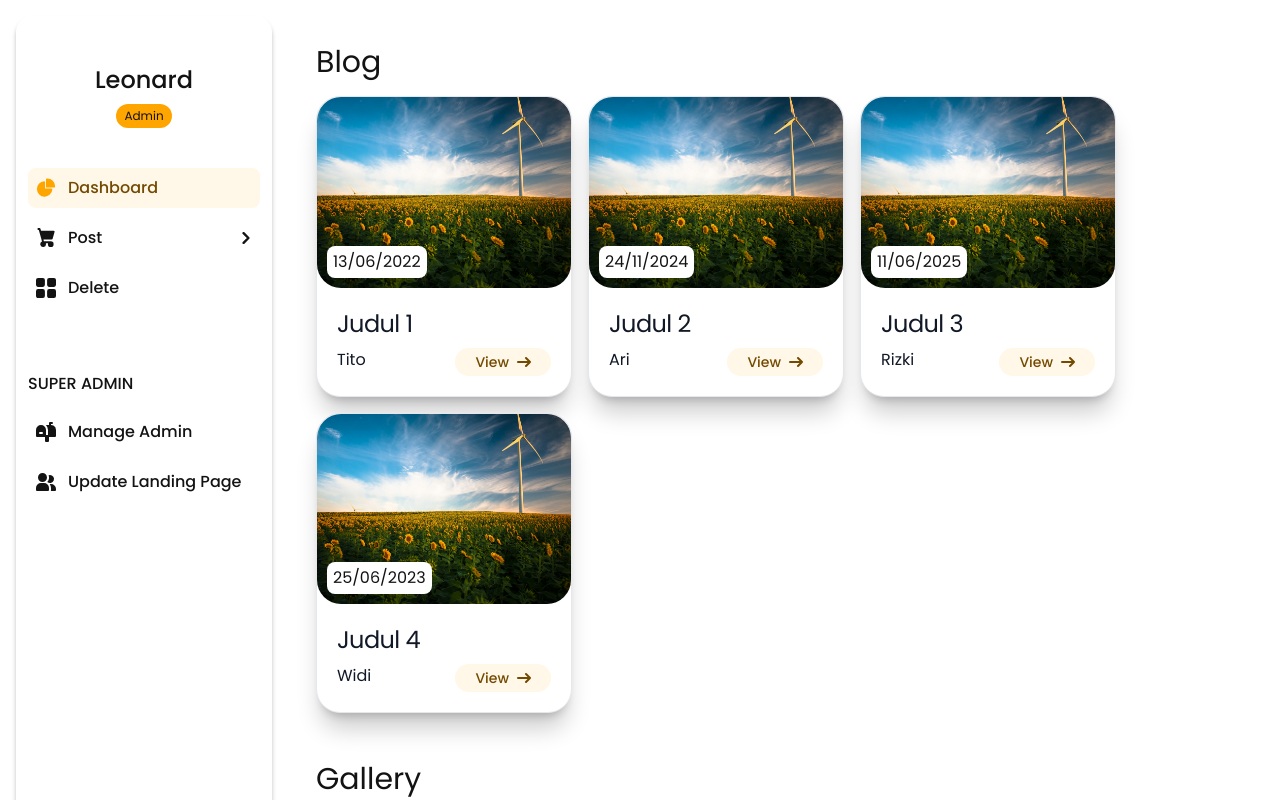
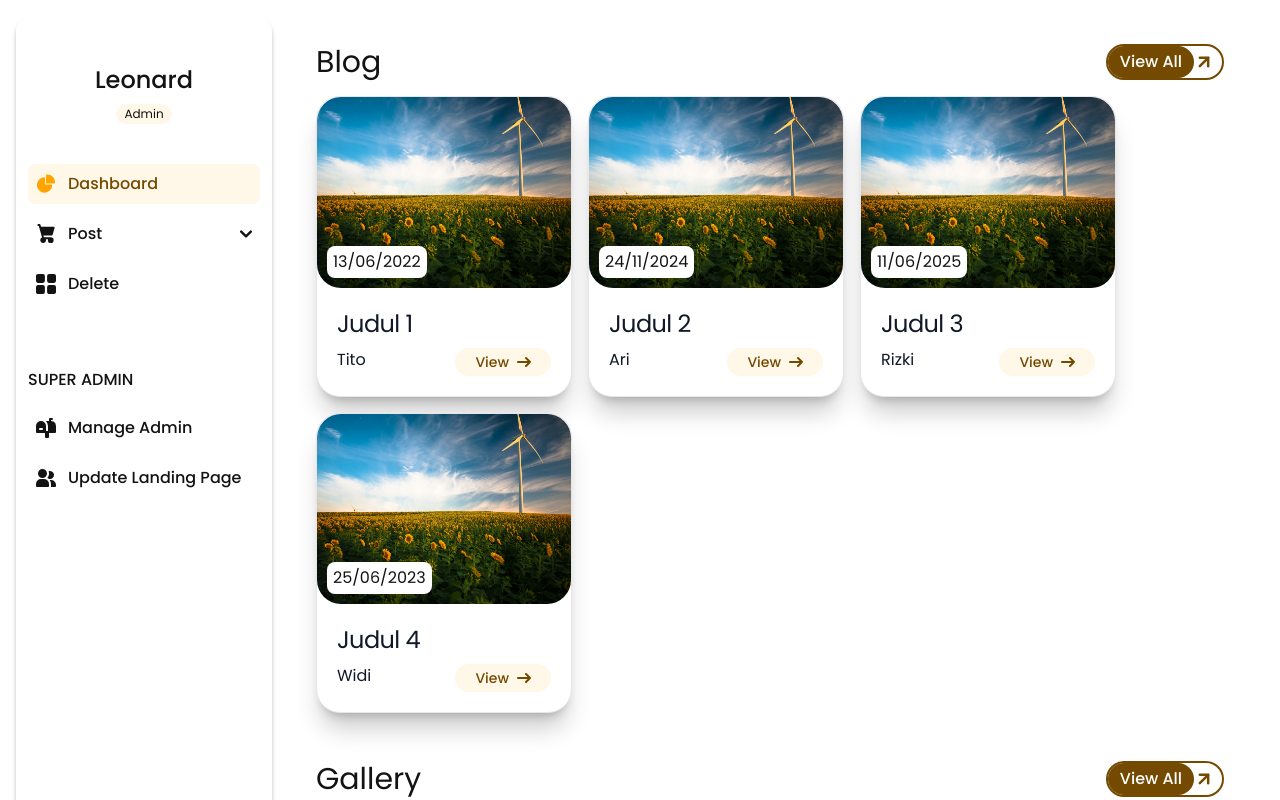
Before and after one commit to TitoPutraaa/Lapancoms, a React (Vite) app in the folder Lapancoms/: page /admin in a window 1280 px wide. Shown: the top 800 px of the page. Built offline with nearby package versions, Linux system fonts and the light colour scheme.

Commit message:
add button component view all

```diff
--- a/Lapancoms/src/App.jsx
+++ b/Lapancoms/src/App.jsx
@@ -1,4 +1,4 @@
-import "./App.css";
+import "./index.css";
 import Dashboard from "./components/layout/DashboardMain.jsx";
 import Sidebar from "./components/layout/Sidebar.jsx";
 import Login from "./pages/Login.jsx";
--- a/Lapancoms/src/components/common/BlogCard.jsx
+++ b/Lapancoms/src/components/common/BlogCard.jsx
@@ -42,6 +42,7 @@ export default function BlogCard({ title, date, author }) {
                   d="M1 5h12m0 0L9 1m4 4L9 9"
                 />
               </svg>
+
             </a>
           </div>
         </div>
--- /dev/null
+++ b/Lapancoms/src/components/common/BlogViewAll.jsx
@@ -0,0 +1,13 @@
+export default function BlogViewAll() {
+  return (
+          <a href="#" className="flex mr-5 border-2 rounded-3xl border-primary hover:bg-primary hover:text-white transition duration-1000 ease-in-out">
+            <div className="text-white bg-primary px-3 py-1 rounded-3xl">View All</div>
+            <div className="mr-2 mt-1.5">
+              <svg className="" xmlns="http://www.w3.org/2000/svg" width="20" height="20" viewBox="0 0 24 24" fill="none" stroke="currentColor" stroke-width="3" stroke-linecap="round" stroke-linejoin="round">
+                <line x1="7" y1="17" x2="17" y2="7"></line>
+                <polyline points="7 7 17 7 17 17"></polyline>
+              </svg>
+            </div>
+          </a>
+  )
+}
--- /dev/null
+++ b/Lapancoms/src/components/common/GalleryViewAll.jsx
@@ -0,0 +1,13 @@
+export default function BlogViewAll() {
+  return (
+          <a href="#" className="flex mr-5 border-2 rounded-3xl border-primary hover:bg-primary hover:text-white transition duration-1000 ease-in-out">
+            <div className="text-white bg-primary px-3 py-1 rounded-3xl">View All</div>
+            <div className="mr-2 mt-1.5">
+              <svg className="" xmlns="http://www.w3.org/2000/svg" width="20" height="20" viewBox="0 0 24 24" fill="none" stroke="currentColor" stroke-width="3" stroke-linecap="round" stroke-linejoin="round">
+                <line x1="7" y1="17" x2="17" y2="7"></line>
+                <polyline points="7 7 17 7 17 17"></polyline>
+              </svg>
+            </div>
+          </a>
+  )
+}
--- a/Lapancoms/src/components/layout/DashboardMain.jsx
+++ b/Lapancoms/src/components/layout/DashboardMain.jsx
@@ -1,5 +1,7 @@
 import BlogCard from "../common/BlogCard";
-import ImgCard from "../common/ImgCard";
+import ImgCard from "../common/GalleryCard";
+import BlogViewAll from "../common/BlogViewAll";
+import GalleryViewAll from "../common/GalleryViewAll";
 import "../../index.css";
 
 export default function DashboardMain() {
@@ -42,9 +44,12 @@ export default function DashboardMain() {
   ];
 
   return (
-    <div className="">
+    <>
       <div className="mb-12 mx-5">
-        <h2 className="text-3xl mb-4">Blog</h2>
+        <div className="flex justify-between mb-4">
+          <h2 className="text-3xl">Blog</h2>
+          <BlogViewAll />
+        </div>
         <div className="card-container">
           {blogData.map((data) => (
             <BlogCard
@@ -57,13 +62,16 @@ export default function DashboardMain() {
         </div>
       </div>
       <div className="mb-12 mx-5">
-        <h2 className="text-3xl mb-4">Gallery</h2>
+        <div className="flex justify-between mb-4">
+        <h2 className="text-3xl">Gallery</h2>
+        <GalleryViewAll/>
+        </div>
         <div className="card-container">
           {imgData.map((data) => (
             <ImgCard key={data.title} title={data.title} author={data.author} />
           ))}
         </div>
       </div>
-    </div>
+    </>
   );
 }
--- a/Lapancoms/src/components/layout/Sidebar.jsx
+++ b/Lapancoms/src/components/layout/Sidebar.jsx
@@ -11,13 +11,13 @@ export default function Sidebar({ content }) {
         <button
           onClick={() => setIsOpen(true)}
           type="button"
-          className={`text-dark focus:ring-secondary z-10 cursor-pointer items-center rounded-lg text-sm focus:ring-2 focus:outline-none lg:hidden ${
+          className={`z-10 items-center text-sm text-dark rounded-lg lg:hidden focus:outline-none focus:ring-2 focus:ring-secondary cursor-pointer ${
             isOpen ? "hidden" : "fixed"
           }`}
         >
           <span className="sr-only">Open sidebar</span>
           <svg
-            className="text-primary h-6 w-6"
+            className="w-6 h-6 text-primary"
             fill="currentColor"
             viewBox="0 0 20 20"
             xmlns="http://www.w3.org/2000/svg"
@@ -31,9 +31,9 @@ export default function Sidebar({ content }) {
         </button>
         {/* <div className="lg:block w-64 rounded-2xl hidden"></div> */}
         <aside
-          className={`top-4 bottom-4 left-4 z-40 mr-6 w-64 shrink-0 rounded-2xl bg-white transition-transform lg:static lg:translate-x-0 lg:overflow-visible ${
+          className={`lg:static shrink-0  top-4 left-4 bottom-4 z-40 w-64 bg-white transition-transform lg:translate-x-0 rounded-2xl lg:overflow-visible mr-6 ${
             isOpen
-              ? "fixed translate-x-0"
+              ? "fixed translate-x-0  "
               : "fixed -translate-x-full overflow-hidden"
           } `}
           aria-label="Sidebar"
@@ -41,10 +41,10 @@ export default function Sidebar({ content }) {
           <button
             onClick={() => setIsOpen(false)}
             type="button"
-            class={`text-dark hover:text-primary absolute top-2 right-3 inline-flex h-8 w-8 items-center justify-center bg-transparent text-sm lg:hidden`}
+            class={`lg:hidden text-dark bg-transparent hover:text-primary text-sm w-8 h-8  inline-flex justify-center items-center top-2 right-3 absolute`}
           >
             <svg
-              class="h-3 w-3"
+              class="w-3 h-3"
               xmlns="http://www.w3.org/2000/svg"
               fill="none"
               viewBox="0 0 14 14"
@@ -58,12 +58,12 @@ export default function Sidebar({ content }) {
               />
             </svg>
           </button>
-          <div className="shadow-soft h-full w-full overflow-y-auto rounded-2xl px-3 py-4">
+          <div className="h-full px-3 py-4 overflow-y-auto rounded-2xl shadow-soft w-full">
             <div className="mt-8 mb-10">
-              <h1 className="text-dark mb-2 text-center text-2xl font-medium">
+              <h1 className="text-dark text-center font-medium text-2xl mb-2">
                 Leonard
               </h1>
-              <p className="bg-accent mx-auto w-fit rounded-full px-2 py-1 text-xs">
+              <p className=" bg-secondary text-xs w-fit rounded-full px-2 py-0.5 mx-auto">
                 Admin
               </p>
             </div>
@@ -73,12 +73,12 @@ export default function Sidebar({ content }) {
                 <button
                   type="button"
                   onClick={() => setActiveMenu("dashboard")}
-                  className={`sideMenu text-dark group hover:bg-secondary flex w-full items-center rounded-lg p-2 ${
+                  className={`sideMenu w-full flex items-center p-2 text-dark rounded-lg group hover:bg-secondary ${
                     activeMenu === "dashboard" ? "active" : ""
                   }`}
                 >
                   <svg
-                    className="text-dark group-hover:text-accent h-5 w-5 transition duration-75"
+                    className="w-5 h-5 text-dark transition duration-75  group-hover:text-secondary "
                     aria-hidden="true"
                     xmlns="http://www.w3.org/2000/svg"
                     fill="currentColor"
@@ -87,7 +87,7 @@ export default function Sidebar({ content }) {
                     <path d="M16.975 11H10V4.025a1 1 0 0 0-1.066-.998 8.5 8.5 0 1 0 9.039 9.039.999.999 0 0 0-1-1.066h.002Z" />
                     <path d="M12.5 0c-.157 0-.311.01-.565.027A1 1 0 0 0 11 1.02V10h8.975a1 1 0 0 0 1-.935c.013-.188.028-.374.028-.565A8.51 8.51 0 0 0 12.5 0Z" />
                   </svg>
-                  <span className="group-hover:text-primary ms-3">
+                  <span className="ms-3 group-hover:text-primary">
                     Dashboard
                   </span>
                 </button>
@@ -97,14 +97,14 @@ export default function Sidebar({ content }) {
                 <button
                   type="button"
                   onClick={() => setActiveMenu("post")}
-                  className={`sideMenu text-dark group hover:bg-secondary flex w-full items-center rounded-lg p-2 text-base transition duration-75 ${
+                  className={`sideMenu flex items-center w-full p-2 text-base text-dark transition duration-75 rounded-lg group hover:bg-secondary  ${
                     activeMenu === "post" ? "active" : ""
                   }`}
                   aria-controls="dropdown-example"
                   data-collapse-toggle="dropdown-example"
                 >
                   <svg
-                    className="text-dark group-hover:text-accent h-5 w-5 shrink-0 transition duration-75"
+                    className="shrink-0 w-5 h-5 text-dark transition duration-75 group-hover:text-secondary  "
                     aria-hidden="true"
                     xmlns="http://www.w3.org/2000/svg"
                     fill="currentColor"
@@ -112,11 +112,11 @@ export default function Sidebar({ content }) {
                   >
                     <path d="M15 12a1 1 0 0 0 .962-.726l2-7A1 1 0 0 0 17 3H3.77L3.175.745A1 1 0 0 0 2.208 0H1a1 1 0 0 0 0 2h.438l.6 2.255v.019l2 7 .746 2.986A3 3 0 1 0 9 17a2.966 2.966 0 0 0-.184-1h2.368c-.118.32-.18.659-.184 1a3 3 0 1 0 3-3H6.78l-.5-2H15Z" />
                   </svg>
-                  <span className="group-hover:text-primary ms-3 flex-1 text-left whitespace-nowrap rtl:text-right">
+                  <span className="flex-1 ms-3 text-left rtl:text-right whitespace-nowrap group-hover:text-primary">
                     Post
                   </span>
                   <svg
-                    className="group-hover:text-primary h-3 w-3 rotate-270"
+                    className="w-3 h-3"
                     aria-hidden="true"
                     xmlns="http://www.w3.org/2000/svg"
                     fill="none"
@@ -131,16 +131,16 @@ export default function Sidebar({ content }) {
                     />
                   </svg>
                 </button>
-                <ul id="dropdown-example" className="hidden space-y-2 py-2">
+                <ul id="dropdown-example" className="hidden py-2 space-y-2 ">
                   <li>
                     <button
                       type="button"
                       onClick={() => setActiveMenu("subpost1")}
-                      className={`sideMenu text-dark group hover:bg-secondary flex w-full items-center rounded-lg p-2 pl-11 transition duration-75 ${
+                      className={`sideMenu flex items-center w-full p-2 text-dark transition duration-75 rounded-lg pl-11 group hover:bg-secondary ${
                         activeMenu === "subpost1" ? "active" : ""
                       }`}
                     >
-                      <span className="group-hover:text-primary">
+                      <span className="group-hover:text-primary ">
                         Post Blog
                       </span>
                     </button>
@@ -149,7 +149,7 @@ export default function Sidebar({ content }) {
                     <button
                       type="button"
                       onClick={() => setActiveMenu("subpost2")}
-                      className={`sideMenu text-dark group hover:bg-secondary flex w-full items-center rounded-lg p-2 pl-11 transition duration-75 ${
+                      className={`sideMenu flex items-center w-full p-2 text-dark transition duration-75 rounded-lg pl-11 group hover:bg-secondary ${
                         activeMenu === "subpost2" ? "active" : ""
                       }`}
                     >
@@ -165,12 +165,12 @@ export default function Sidebar({ content }) {
                 <button
                   type="button"
                   onClick={() => setActiveMenu("delete")}
-                  className={`sideMenu text-dark group hover:bg-secondary flex w-full items-center rounded-lg p-2 ${
+                  className={`w-full sideMenu flex items-center p-2 text-dark rounded-lg group hover:bg-secondary ${
                     activeMenu === "delete" ? "active" : ""
                   }`}
                 >
                   <svg
-                    className="text-dark group-hover:text-accent h-5 w-5 shrink-0 transition duration-75"
+                    className="shrink-0 w-5 h-5 text-dark transition duration-75  group-hover:text-secondary "
                     aria-hidden="true"
                     xmlns="http://www.w3.org/2000/svg"
                     fill="currentColor"
@@ -178,26 +178,28 @@ export default function Sidebar({ content }) {
                   >
                     <path d="M6.143 0H1.857A1.857 1.857 0 0 0 0 1.857v4.286C0 7.169.831 8 1.857 8h4.286A1.857 1.857 0 0 0 8 6.143V1.857A1.857 1.857 0 0 0 6.143 0Zm10 0h-4.286A1.857 1.857 0 0 0 10 1.857v4.286C10 7.169 10.831 8 11.857 8h4.286A1.857 1.857 0 0 0 18 6.143V1.857A1.857 1.857 0 0 0 16.143 0Zm-10 10H1.857A1.857 1.857 0 0 0 0 11.857v4.286C0 17.169.831 18 1.857 18h4.286A1.857 1.857 0 0 0 8 16.143v-4.286A1.857 1.857 0 0 0 6.143 10Zm10 0h-4.286A1.857 1.857 0 0 0 10 11.857v4.286c0 1.026.831 1.857 1.857 1.857h4.286A1.857 1.857 0 0 0 18 16.143v-4.286A1.857 1.857 0 0 0 16.143 10Z" />
                   </svg>
-                  <span className="group-hover:text-primary ms-3">Delete</span>
+                  <span className="ms-3  group-hover:text-primary ">
+                    Delete
+                  </span>
                 </button>
               </li>
             </ul>
 
             {/* SuperAdmin */}
             <div className="mt-16">
-              <h2 className="text-dark mb-4 font-medium">SUPER ADMIN</h2>
+              <h2 className="mb-4 font-medium text-dark">SUPER ADMIN</h2>
               <ul className="space-y-2.5 font-medium">
                 {/* Manage Admin */}
                 <li>
                   <button
                     type="button"
                     onClick={() => setActiveMenu("manageAdmin")}
-                    className={`sideMenu text-dark group hover:bg-secondary flex w-full items-center rounded-lg p-2 ${
+                    className={`sideMenu w-full flex items-center p-2 text-dark rounded-lg group hover:bg-secondary ${
                       activeMenu === "manageAdmin" ? "active" : ""
                     }`}
                   >
                     <svg
-                      className="text-dark group-hover:text-accent h-5 w-5 shrink-0 transition duration-75"
+                      className="shrink-0 w-5 h-5 text-dark transition duration-75  group-hover:text-secondary "
                       aria-hidden="true"
                       xmlns="http://www.w3.org/2000/svg"
                       fill="currentColor"
@@ -205,7 +207,7 @@ export default function Sidebar({ content }) {
                     >
                       <path d="m17.418 3.623-.018-.008a6.713 6.713 0 0 0-2.4-.569V2h1a1 1 0 1 0 0-2h-2a1 1 0 0 0-1 1v2H9.89A6.977 6.977 0 0 1 12 8v5h-2V8A5 5 0 1 0 0 8v6a1 1 0 0 0 1 1h8v4a1 1 0 0 0 1 1h2a1 1 0 0 0 1-1v-4h6a1 1 0 0 0 1-1V8a5 5 0 0 0-2.582-4.377ZM6 12H4a1 1 0 0 1 0-2h2a1 1 0 0 1 0 2Z" />
                     </svg>
-                    <span className="group-hover:text-primary ms-3">
+                    <span className=" ms-3 group-hover:text-primary">
                       Manage Admin
                     </span>
                   </button>
@@ -215,12 +217,12 @@ export default function Sidebar({ content }) {
                   <button
                     type="button"
                     onClick={() => setActiveMenu("updateLPage")}
-                    className={`sideMenu text-dark group hover:bg-secondary flex w-full items-center rounded-lg p-2 ${
+                    className={`sideMenu w-full flex items-center p-2 text-dark rounded-lg group hover:bg-secondary ${
                       activeMenu === "updateLPage" ? "active" : ""
                     }`}
                   >
                     <svg
-                      className="text-dark group-hover:text-accent h-5 w-5 shrink-0 transition duration-75"
+                      className="shrink-0 w-5 h-5 text-dark transition duration-75  group-hover:text-secondary "
                       aria-hidden="true"
                       xmlns="http://www.w3.org/2000/svg"
                       fill="currentColor"
@@ -228,7 +230,7 @@ export default function Sidebar({ content }) {
                     >
                       <path d="M14 2a3.963 3.963 0 0 0-1.4.267 6.439 6.439 0 0 1-1.331 6.638A4 4 0 1 0 14 2Zm1 9h-1.264A6.957 6.957 0 0 1 15 15v2a2.97 2.97 0 0 1-.184 1H19a1 1 0 0 0 1-1v-1a5.006 5.006 0 0 0-5-5ZM6.5 9a4.5 4.5 0 1 0 0-9 4.5 4.5 0 0 0 0 9ZM8 10H5a5.006 5.006 0 0 0-5 5v2a1 1 0 0 0 1 1h11a1 1 0 0 0 1-1v-2a5.006 5.006 0 0 0-5-5Z" />
                     </svg>
-                    <span className="group-hover:text-primary ms-3">
+                    <span className="ms-3  group-hover:text-primary">
                       Update Landing Page
                     </span>
                   </button>
@@ -238,7 +240,7 @@ export default function Sidebar({ content }) {
           </div>
         </aside>
 
-        <div className="mt-7 w-full">{content}</div>
+        <div className="w-full mt-7">{content}</div>
       </div>
     </>
   );
```
Also changed, not shown: Lapancoms/src/index.css (+7 -5 lines), Lapancoms/src/components/common/GalleryCard.jsx (renamed from Lapancoms/src/components/common/ImgCard.jsx), 1 other file (tests, documents, lock files or other folders).
